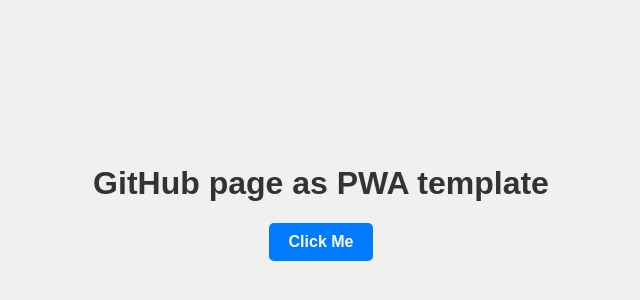
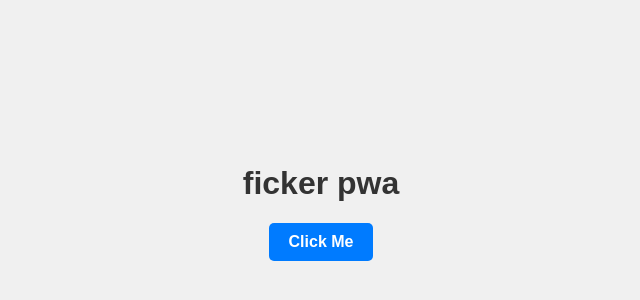
Before and after one commit to splurg/ficer, a plain HTML site: page index.html in a window 1280 px wide. Shown: the part 198-498 px from the top of the page, without its empty margins (319-959 px from the left). Drawn offline with Linux system fonts and the light colour scheme.

Commit message:
more things

```diff
--- a/index.html
+++ b/index.html
@@ -4,14 +4,14 @@
 <head>
     <meta charset="UTF-8">
     <meta name="viewport" content="width=device-width, initial-scale=1.0">
-    <title>GitHub page as PWA template</title>
+    <title>ficker pwa</title>
     <link rel="canonical" href="https://splurg.github.io/ficker/" />
-    <link rel="manifest" href="ficker/manifest.webmanifest">
+    <link rel="manifest" href="manifest.webmanifest">
     <link rel="stylesheet" href="css/style.css">
 </head>
 
 <body>
-    <h1>GitHub page as PWA template</h1>
+    <h1>ficker pwa</h1>
     <a href="#" class="btn">Click Me</a>
 </body>
 <script src="js/app.js"></script>
--- a/js/app.js
+++ b/js/app.js
@@ -2,7 +2,7 @@
 
 if (navigator.serviceWorker) {
     navigator.serviceWorker.register(
-        '${GHPATH}/sw.js',
-        { scope: '${GHPATH}/' }
+        `${GHPATH}/sw.js`,
+        { scope: `${GHPATH}/` }
     )
 }
```
